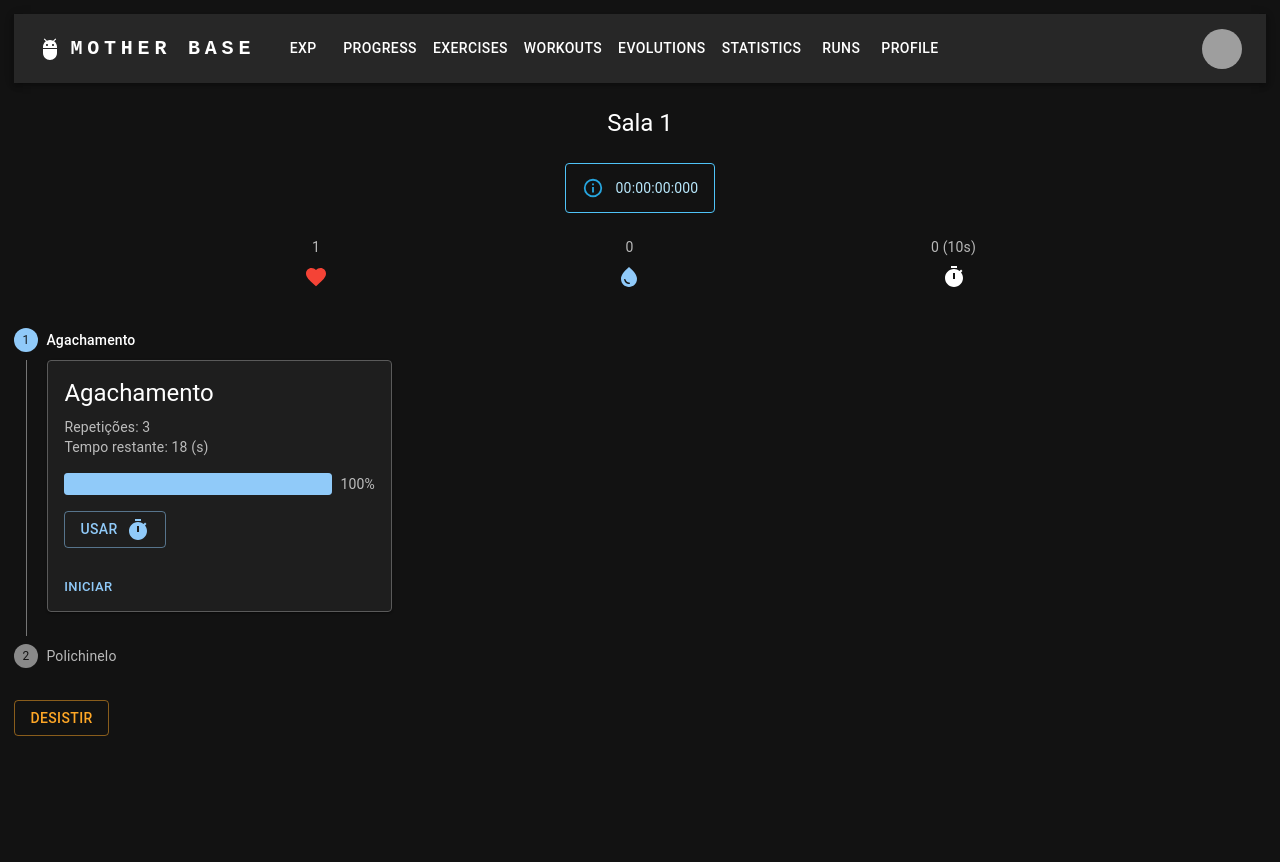
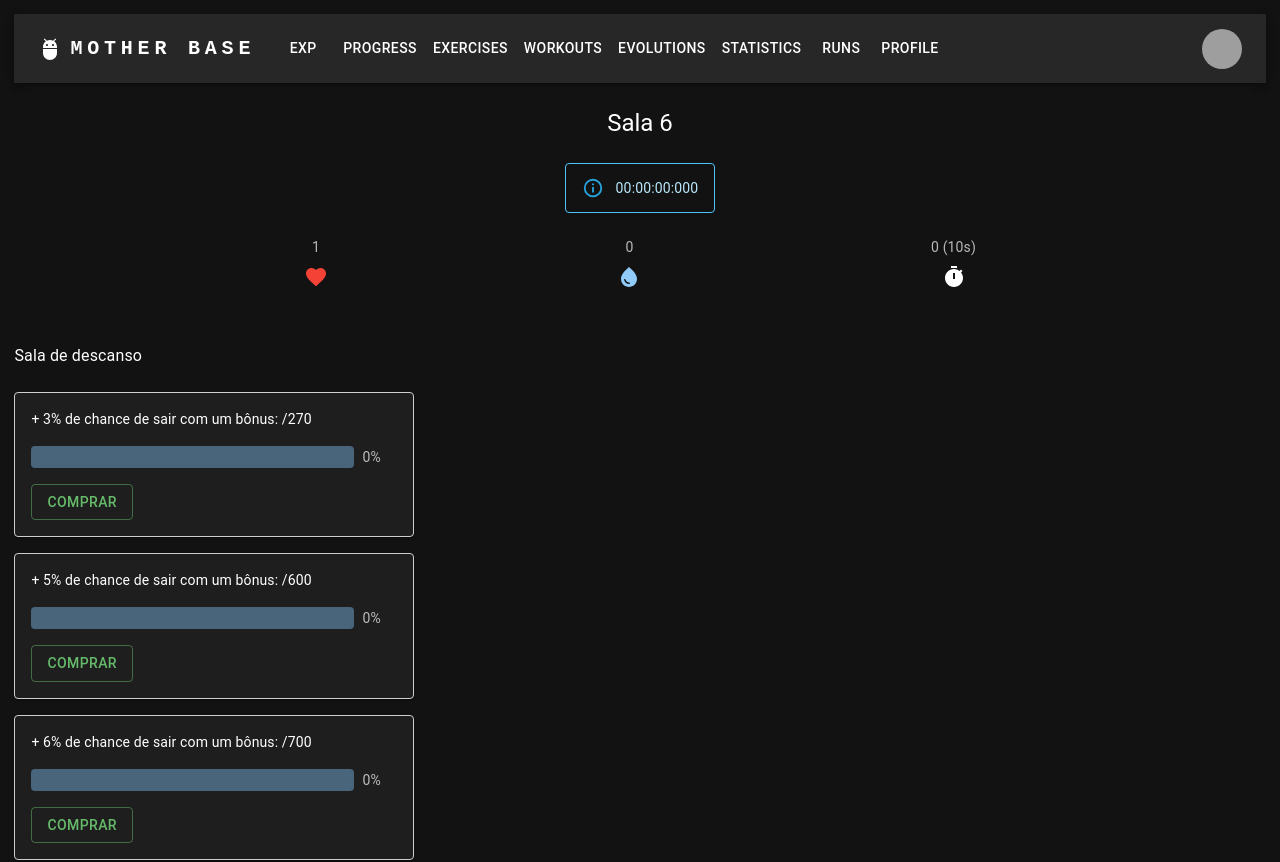
Before and after one commit to guiosouza/react-gamification-web-app, a Next.js app: page /runs in a window 1280 px wide. Shown: the top 862 px of the page. Before the commit the page ends 800 px from the top, so only its background shows below. Built offline with nearby package versions, Linux system fonts and the light colour scheme; grey boxes are pictures that could not be loaded.

Commit message:
Update initial room state and refactor rest room condition in Runs component

```diff
--- a/src/app/runs/runs.tsx
+++ b/src/app/runs/runs.tsx
@@ -149,7 +149,7 @@ const upgrades = [
 ];
 
 function Runs() {
-  const [room, setRoom] = useState(1);
+  const [room, setRoom] = useState(6);
   const [activeStep, setActiveStep] = React.useState(0);
   const [isExerciseStarted, setIsExerciseStarted] = useState(false);
   const [exerciseTimeLeft, setExerciseTimeLeft] = useState<number | null>(null);
@@ -173,6 +173,7 @@ function Runs() {
   const [taskDialogOpen, setTaskDialogOpen] = useState(false);
   const [elapsedTime, setElapsedTime] = useState(0);
   const [overTimerStarted, setOverTimerStarted] = useState(false);
+  const restRoom = [3, 6, 10, 13];
 
   // ------------------------------ all useEffects ------------------------------
 
@@ -652,7 +653,7 @@ function Runs() {
               </Step>
             ))}
           </Stepper>
-          {room === 3 || room === 6 && (
+          {restRoom.includes(room) && (
             <div>
               <div className="generic-container">Sala de descanso</div>
               <div className="generic-container">
@@ -680,7 +681,7 @@ function Runs() {
                           display: "flex",
                           flexDirection: "column",
                           mb: 2,
-                          fontSize: "14px"
+                          fontSize: "14px",
                         }}
                       >
                         {storedUpgrade?.description || upgrade.description}:{" "}
```
